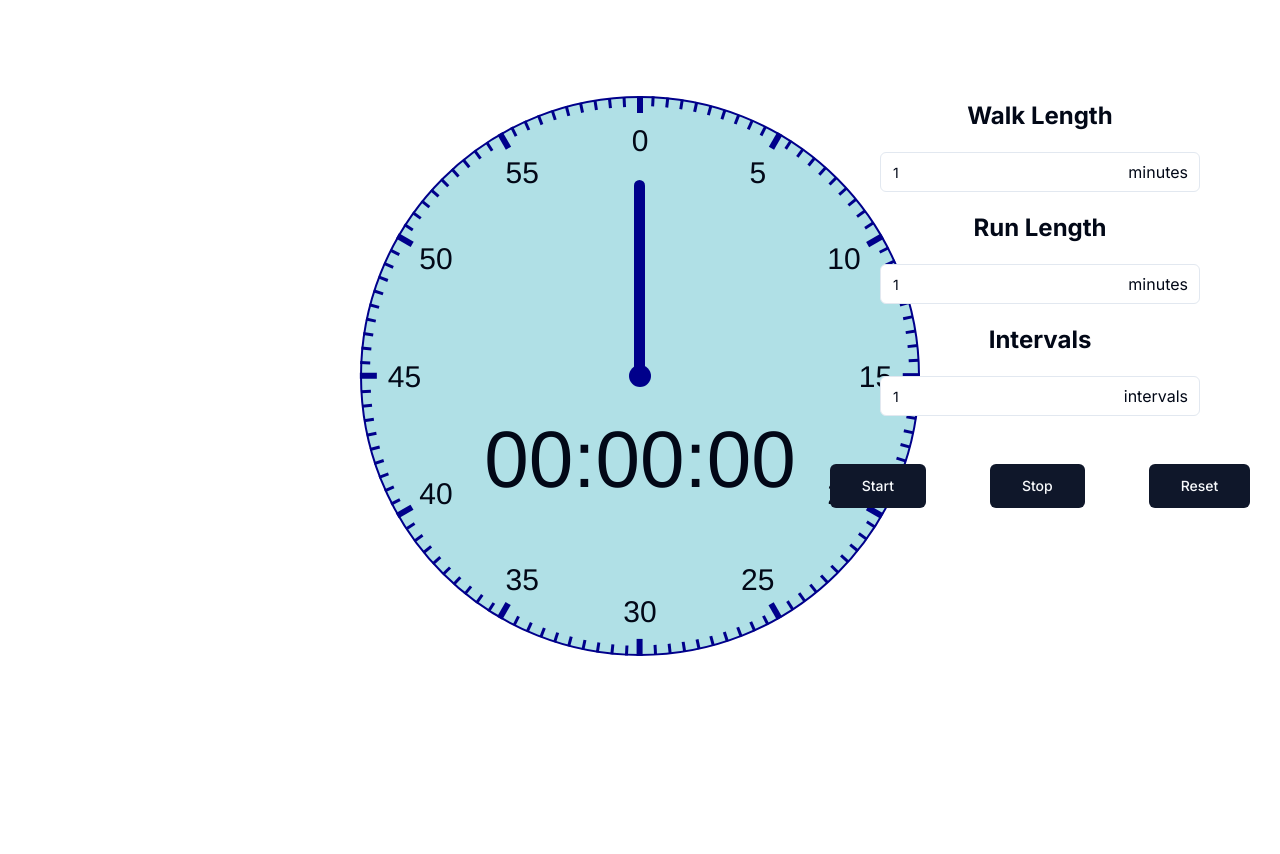
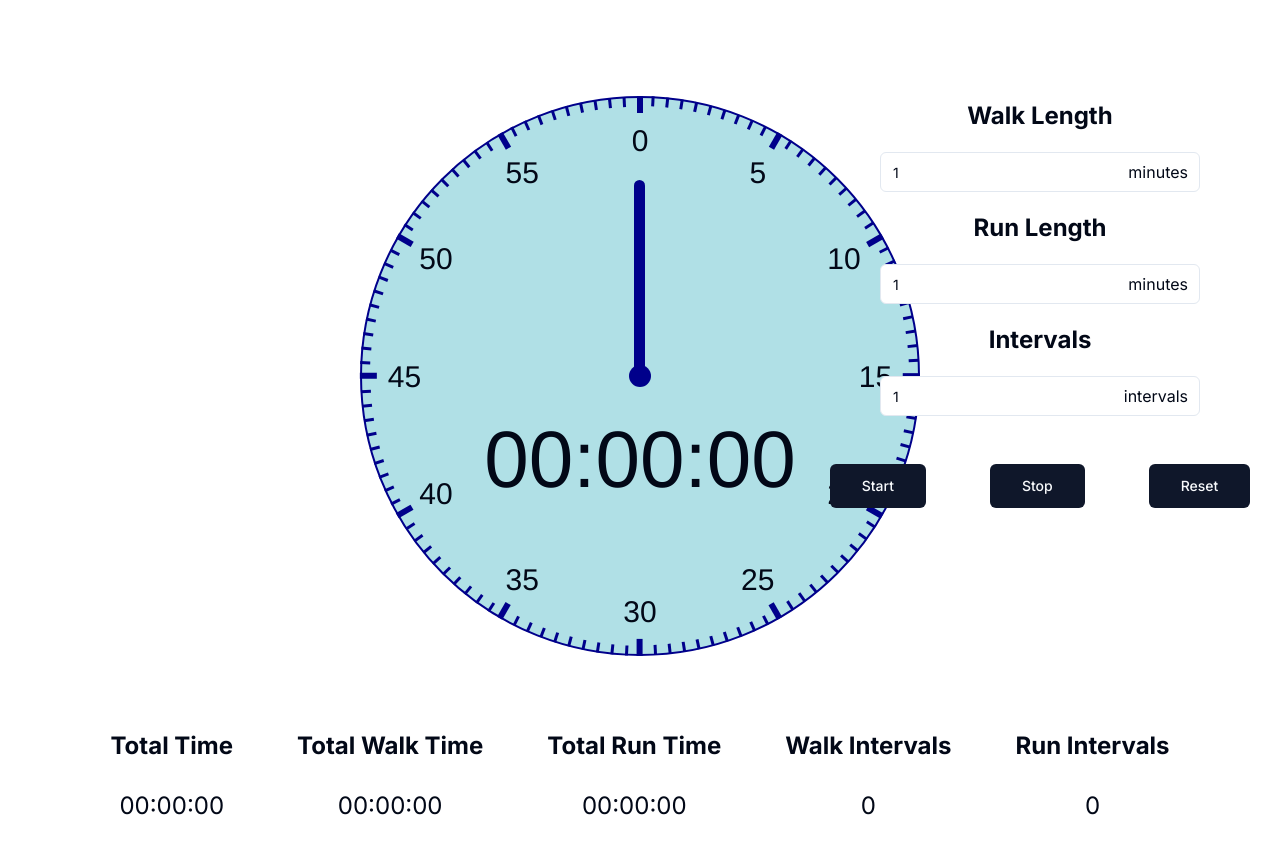
Before and after one commit to Chris034/runners-watch, a Next.js app: page / in a window 1280 px wide. Shown: the top 854 px of the page. Before the commit the page ends 800 px from the top, so only its background shows below. Built offline with nearby package versions, Linux system fonts and the light colour scheme.

Commit message:
added stats

```diff
--- a/components/stopWatch/stopWatch.style.css
+++ b/components/stopWatch/stopWatch.style.css
@@ -98,6 +98,20 @@
     font-size: 80px;
   }
 
+  .walking-status {
+    position: absolute;
+    top: 75%;
+    left: 50%;
+    transform: translate(-50%, -50%);
+  }
+
+  .interval-counter {
+    position: absolute;
+    top: 80%;
+    left: 50%;
+    transform: translate(-50%, -50%);
+  }
+
   .toggle-buttons{
     display: flex;
     flex-direction: row;
@@ -127,9 +141,31 @@
     top: 15%;
     transform-origin: center bottom;
     transform: rotate(360deg);
-    animation: sweep 10s linear;
+    animation: sweep 60s linear infinite;
     z-index: 1;
+  }
 
+  .stat-group {
+    display: flex;
+    flex-direction: row;
+    justify-content: center;
+    gap: 4em;
+    margin-top: 3em;
+  }
+
+  .stat-label {
+    font-size: 1.5em;
+    font-weight: bold;
+    margin-top: 1em;
+    margin-bottom: 1em;
+    text-align: center;
+  }
+
+  .stat-value {
+    font-size: 1.5em;
+    margin-top: 1em;
+    margin-bottom: 1em;
+    text-align: center;
   }
 
   .paused {
--- a/components/stopWatch/stopWatch.tsx
+++ b/components/stopWatch/stopWatch.tsx
@@ -105,6 +105,8 @@ export function StopWatch() {
                         isActive = false;
                         isPaused = true;
                         updatedTotalTime = prev.totalTime;
+                        updatedTotalWalkTime = prev.totalWalkTime
+                        updatedTotalRunTime = prev.totalRunTime;
                         handlePlayCompleteAlarm();
                     }
 
@@ -283,10 +285,9 @@ export function StopWatch() {
                     <div className="dot"></div>
                     <div id='clock-hand' key={clockHandKey} className={`hand ${isAnimationPaused ? 'paused' : ''}`}></div>
                     <div className='timer'>{formatMsToDisplay(watchState.totalTime)}</div>
+                    <div className='walking-status'>{watchState.isActive && (watchState.isComplete ? 'Complete': watchState.isWalking ? 'Keep Walking' : 'Keep Running')}</div>
+                    {/* <div className='interval-counter'>{watchState.isActive && `Interval: ${watchState.currentWalkInterval}`}</div> */}
                 </div>
-                {watchState.isActive && (watchState.isComplete ? 'Complete': watchState.isWalking ? 'Walking' : 'Running')}
-                {watchState.isActive && `Interval: ${watchState.currentWalkInterval}`}
-
             </div>
 
             <div className='button-group-container'>
@@ -310,6 +311,30 @@ export function StopWatch() {
                     </div>
                 </div>
             </div>
+            <div className='stat-container'>
+                <div className='stat-group'>
+                    <div className='stat'>
+                        <div className='stat-label'>Total Time</div>
+                        <div className='stat-value'>{formatMsToDisplay(watchState.totalTime)}</div>
+                    </div>
+                    <div className='stat'>
+                        <div className='stat-label'>Total Walk Time</div>
+                        <div className='stat-value'>{formatMsToDisplay(watchState.totalWalkTime)}</div>
+                    </div>
+                    <div className='stat'>
+                        <div className='stat-label'>Total Run Time</div>
+                        <div className='stat-value'>{formatMsToDisplay(watchState.totalRunTime)}</div>
+                    </div>
+                    <div className='stat'>
+                        <div className='stat-label'>Walk Intervals</div>
+                        <div className='stat-value'>{watchState.currentWalkInterval}</div>
+                    </div>
+                    <div className='stat'>
+                        <div className='stat-label'>Run Intervals</div>
+                        <div className='stat-value'>{watchState.currentRunInterval}</div>
+                    </div>
+                </div>
+            </div>
         </>
     )
 
```
